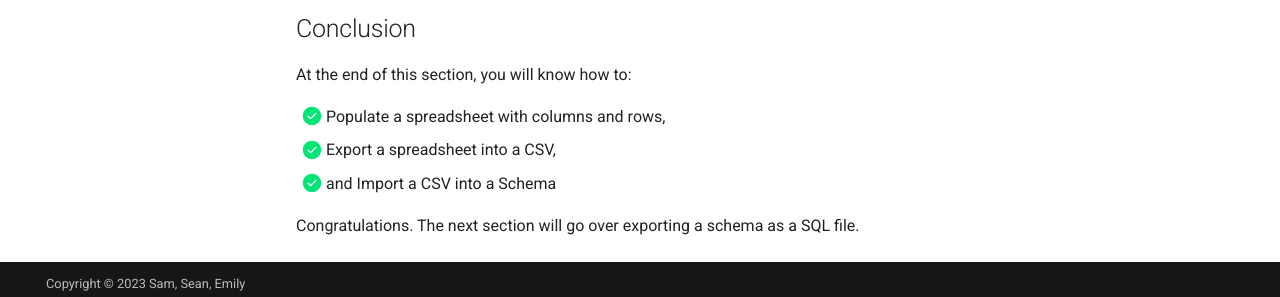
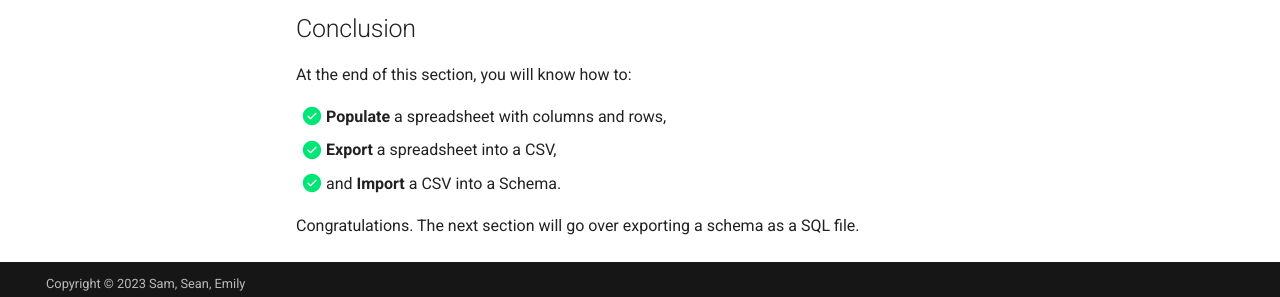
Before and after one commit to SSollestre/CommUserGuide, an MkDocs documentation site: the page built from docs/SEAN_SQL_TASKS.md, in a window 1280 px wide and 900 px high, scrolled down 12387 px. Shown: the part 573-870 px from the top of the window. Built offline with MkDocs 1.6.1 and Material for MkDocs 9.7.7, drawn with Linux system fonts in a browser that asks for light colours; comment, search, counter and statistics services are not loaded.

Commit message:
Fix punctuatuion

```diff
--- a/docs/SEAN_SQL_TASKS.md
+++ b/docs/SEAN_SQL_TASKS.md
@@ -57,8 +57,8 @@ In the general features section, you have successfully created a Schema. Using t
 
 At the end of this section, you will know how to:
 
-- [X] Populate a spreadsheet with columns and rows,
-- [X] Export a spreadsheet into a CSV,
-- [X] and Import a CSV into a Schema
+- [X] **Populate** a spreadsheet with columns and rows,
+- [X] **Export** a spreadsheet into a CSV,
+- [X] and **Import** a CSV into a Schema.
 
 Congratulations. The next section will go over exporting a schema as a SQL file.
```
